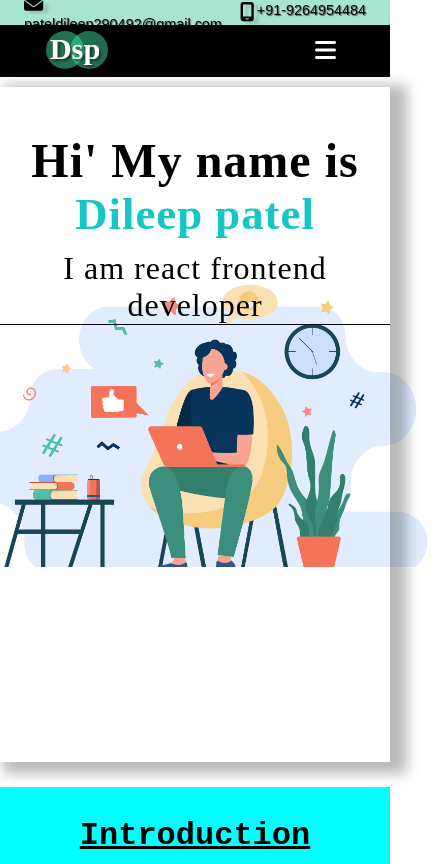
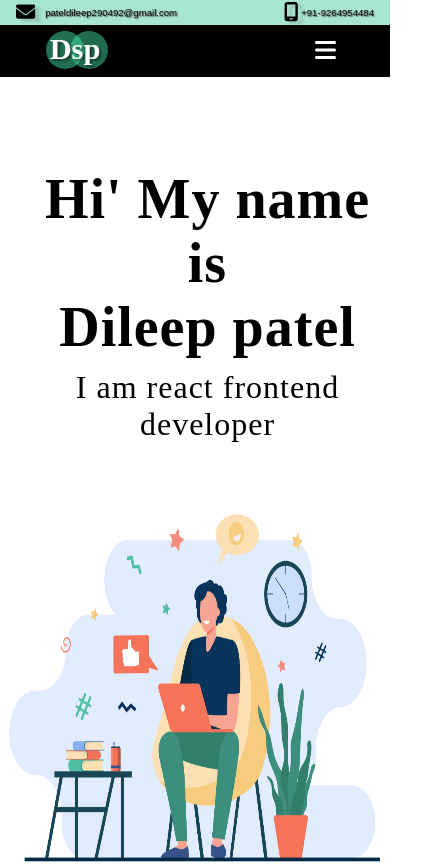
Before and after one commit to dspatel01/my-portfolio, a React (Create React App) app: page / in a window 390 px wide. Shown: the top 864 px of the page, 445 px wide, since content can reach past the window. Built offline with nearby package versions, Linux system fonts and the light colour scheme.

Commit message:
responsive issue changes

```diff
--- a/src/components/Intro/Aboutintro.js
+++ b/src/components/Intro/Aboutintro.js
@@ -3,7 +3,7 @@ import aboutImage from '../../images/2.jpg'
 import { FontAwesomeIcon } from '@fortawesome/react-fontawesome'
 import { faDownload} from '@fortawesome/free-solid-svg-icons'
 import './intro.scss'
-const resume_PDF = 'http://localhost:3000/dileepspatel-070723.pdf'
+const resume_PDF = 'https://github.com/dspatel01/myportfolio/blob/main/public/dileepspatel-070723.pdf'
 
 
 const Aboutintro = () => {
--- a/src/components/Intro/intro.scss
+++ b/src/components/Intro/intro.scss
@@ -11,6 +11,7 @@
     padding: 30px 0;
 
     .image {
+
         position: relative;
         width: 352px;
         height: 400px;
@@ -30,8 +31,10 @@
         height: 350px;
         content: "";
         background:linear-gradient(rgba(238, 234, 234, 0.068),rgba(14, 13, 13, 0.349));
+
     }
     .textContent {
+
         position: relative;
         width: 50%;
         height: fit-content;
--- a/src/components/header/Header.js
+++ b/src/components/header/Header.js
@@ -1,6 +1,7 @@
 import React, { useEffect } from 'react';
 import './header.scss';
 // import pic from '../../images/2-removebg-preview.png'
+import headerPic from '../../images/8401.jpg'
 // import resume from '../../extraFile/dileepspatel-070723.pdf'
 // import resume1 from '../../dileepspatel-070723.pdf'
 import AOS from 'aos';
@@ -38,7 +39,7 @@ const Header = () => {
             <p>I am react frontend developer</p>
           </div>
           <div className="right">
-            {/* <img src={pic} alt="" /> */}
+            <img src={headerPic} alt="" />
           </div>
         </div>
       </div>
--- a/src/components/header/header.scss
+++ b/src/components/header/header.scss
@@ -1,85 +1,167 @@
 .headerContainer {
-
     position: relative;
-    width: 100%;
-    height: 80vh;
-    z-index: -100;
-
     .hero-list {
-
-        margin-top: 10px;
+        margin: 90px 0 10px 0;
         display: flex;
         align-items: center;
-        justify-content: center;
         justify-content: space-around;
-        height: 80vh;
         flex-wrap: wrap;
         .left {
+            margin-left: 25px;
+            width: 430px;
+            letter-spacing: 1px;
+            font-family: serif;
+            margin-bottom: 50px;
 
             h2 {
-                text-align: center;
-                font-size: 3rem;
+                font-size: 3.1rem;
                 font-family: serif;
-                letter-spacing: 1px;
             }
             h1 {
-                text-align: center;
+                font-size: 3.5rem;
                 font-family: serif;
-                font-size: 2.8rem;
-                letter-spacing: 1px;
-                color: rgb(21, 198, 198);
             }
             p {
-                text-align: center;
                 padding-top: 10px;
+                font-size: 1.5rem;
                 font-family: serif;
-                font-size: 2rem;
-                letter-spacing: 1px;
-                border-bottom: 1px solid black;
             }
         }
         .right {
+            max-width: 40%;
+            min-width: 325px;
+            height: 320px;
+            margin-right: 1px;
 
-            display: flex;
-            align-items: flex-end;
-            justify-content: center;
-            width: 400px;
-            height: 300px;
-        }
-        .right::after {
-            position: absolute;
-            top: 100px;
-            content: "";
-            width: 550px;
-            height: 450px;
-            background-image: url("../../images/8401.jpg");
-            background-size: 100%;
-            background-repeat: no-repeat;
-            z-index: -1;
-        }
-    }
-    .hero-list::after {
-        content: "";
-        width: 100%;
-        position: absolute;
-        height: 80vh;
-        //background: rgba(0, 0, 0, 0.113);
-        box-shadow: 10px 5px 12px 7px rgba(0, 0, 0, 0.269);
-        // background: linear-gradient(240deg, rgba(185, 177, 177, 0.057) 30%, rgb(1, 0, 0) 100%);
-    }
-}
-
-@media screen and (max-width: 768px) {
-    .headerContainer {
-        width: 100%;
-        height: 80vh;
-        position: relative;
-        .hero-list {
-            .right::after {
-                top: 180px;
-                width: 500px;
-                height: 300px;
+            img {
+                min-width: 325px;
+                max-width: 100%;
+                height: 320px;
             }
         }
     }
 }
+
+@media screen and (max-width: 780px) {
+    .headerContainer {
+        position: relative;
+        .hero-list {
+            margin: 90px 0 70px 0;
+            .left {
+                width: 100%;
+                text-align: center;
+
+                h2 {
+                    font-size: 3.5rem;
+                }
+                h1 {
+                    font-size: 3.5rem;
+                }
+                p {
+                    font-size: 2rem;
+                }
+            }
+            .right {
+                max-width: 100%;
+                height: 380px;
+                margin-right: 1px;
+
+                img {
+                    width: 100%;
+
+                    height: 380px;
+                }
+            }
+        }
+    }
+}
+
+// .headerContainer {
+
+//     position: relative;
+//     width: 100%;
+//     height: 80vh;
+//     z-index: -100;
+
+//     .hero-list {
+
+//         margin-top: 10px;
+//         display: flex;
+//         align-items: center;
+//         justify-content: center;
+//         justify-content: space-around;
+//         height: 80vh;
+//         flex-wrap: wrap;
+//         .left {
+//            border: 1px solid red;
+//            width: 450px;
+//            height: 300px;
+//             h2 {
+//                 text-align: center;
+//                 font-size: 3rem;
+//                 font-family: serif;
+//                 letter-spacing: 1px;
+//             }
+//             h1 {
+//                 text-align: center;
+//                 font-family: serif;
+//                 font-size: 2.8rem;
+//                 letter-spacing: 1px;
+//                 color: rgb(21, 198, 198);
+//             }
+//             p {
+//                 text-align: center;
+//                 padding-top: 10px;
+//                 font-family: serif;
+//                 font-size: 2rem;
+//                 letter-spacing: 1px;
+//                 border-bottom: 1px solid black;
+//             }
+//         }
+//         .right {
+//            border: 1px solid red;
+//             display: flex;
+//             align-items: flex-end;
+//             justify-content: center;
+//             width: 400px;
+//             height: 300px;
+//         }
+//         .right::after {
+//             position: absolute;
+//             top: 280px;
+//             content: "";
+//             width: 400px;
+//             height: 450px;
+//             background-image: url("../../images/8401.jpg");
+//             background-size: 100%;
+//             background-repeat: no-repeat;
+//             z-index: -1;
+//         }
+//     }
+//     .hero-list::after {
+//         content: "";
+//         width: 100%;
+//         position: absolute;
+//         height: 80vh;
+//         //background: rgba(0, 0, 0, 0.113);
+//         box-shadow: 10px 5px 12px 7px rgba(0, 0, 0, 0.269);
+//         // background: linear-gradient(240deg, rgba(185, 177, 177, 0.057) 30%, rgb(1, 0, 0) 100%);
+//     }
+// }
+
+// @media screen and (max-width: 800px) {
+//     .headerContainer {
+// position: relative;
+//         .hero-list {
+//             .right {
+//                 border: 1px solid red;
+//                  display: flex;
+//                  align-items: flex-end;
+//                  justify-content: center;
+//                  width: 400px;
+//                  height: 300px;
+
+//         }
+//     }
+//     }
+// }
--- a/src/components/topHead/top.scss
+++ b/src/components/topHead/top.scss
@@ -34,5 +34,43 @@
     }
 }
 @media screen and (max-width : '767px') {
+    .topDetailsContainer {
+        box-sizing: border-box;
+        display: flex;
+        width: 100%;
+        height: 25px;
+        background-color: rgb(168, 229, 209);
+        justify-content: space-between;
+        align-items: center;
+        padding: 5px 1rem;
+        text-shadow: 1px 1px 1px rgba(78, 75, 75, 0.897);
 
+        .leftSide {
+            display: flex;
+            align-items: center;
+            .emailDetail {
+                font-size: 0.6rem;
+                display: flex;
+                align-items: center;
+              i{
+                    font-size: 0.4rem;
+                    filter: drop-shadow(5px 3px 1px #50545334);
+              }
+            }
+        }
+        .rightSide {
+            .mobileDetails {
+                display: flex;
+                align-items: center;
+                font-size: 0.6rem;
+                color: rgb(6, 6, 6);
+
+                i{
+
+                    text-align: center;
+                    filter: drop-shadow(5px 3px 1px #50545334);
+              }
+            }
+        }
+    }
 }
--- a/src/data/projectInfo.json
+++ b/src/data/projectInfo.json
@@ -7,7 +7,7 @@
         "team": "Solo",
         "reponsiblity": "frontend, backend from third party API",
         "pdecription": " I created a Weather App for checking current weather information. This is a simple application for check weather info, you can simply type name of city which city weather you want to know. ",
-        "glink": "www.github.in"
+        "glink": "https://github.com/dspatel01"
 
     },
     {
@@ -17,8 +17,8 @@
         "team": "Solo",
         "reponsiblity": "frontend integration and backend from third party API",
         "pdecription": " I created a daily news application for daily latest news whitch is come from a thrird party API",
-        "glink": "www.github.in",
-        "wlink":"www.dspweb.com"
+        "glink": "https://github.com/dspatel01"
+
     },
     {
         "id": "3",
--- a/src/pages/gallery/Gallery.js
+++ b/src/pages/gallery/Gallery.js
@@ -40,7 +40,7 @@ const handleSinglePage = () =>{
                     <div className="img-overlay" onClick={handleSinglePage}>
                     </div>
                     <div className="link">
-                      <h4>Website Link
+                      <h4>
                         <a href="/">{item.wlink}</a>
                       </h4>
                     </div>
--- a/src/pages/gallery/gallery.scss
+++ b/src/pages/gallery/gallery.scss
@@ -101,8 +101,8 @@
                     font-family: Georgia, "Times New Roman", Times, serif;
                 }
                 a:hover {
-                    color: black;
-                    font-weight: 600;
+                    color: rgb(245, 239, 239);
+
                     text-decoration: underline;
                 }
             }
--- a/src/pages/services/Service.js
+++ b/src/pages/services/Service.js
@@ -77,7 +77,7 @@ const Service = () => {
             </div>
           </div>
         </div>
-        <h3 style={{marginTop:"20px", textAlign: 'center', padding: '5px', fontSize: '32px', fontFamily: 'monospace', textDecoration: 'underline' }}>
+        {/* <h3 style={{marginTop:"20px", textAlign: 'center', padding: '5px', fontSize: '32px', fontFamily: 'monospace', textDecoration: 'underline' }}>
           Kye Feature's
         </h3>
         <div className="service-container">
@@ -90,7 +90,7 @@ const Service = () => {
             )
           })
         }
-        </div>
+        </div> */}
 
       </div>
     </>
```
Also changed, not shown: src/pages/about/about.scss (+7 -1 lines), src/pages/services/service.scss (+36 -36 lines).
